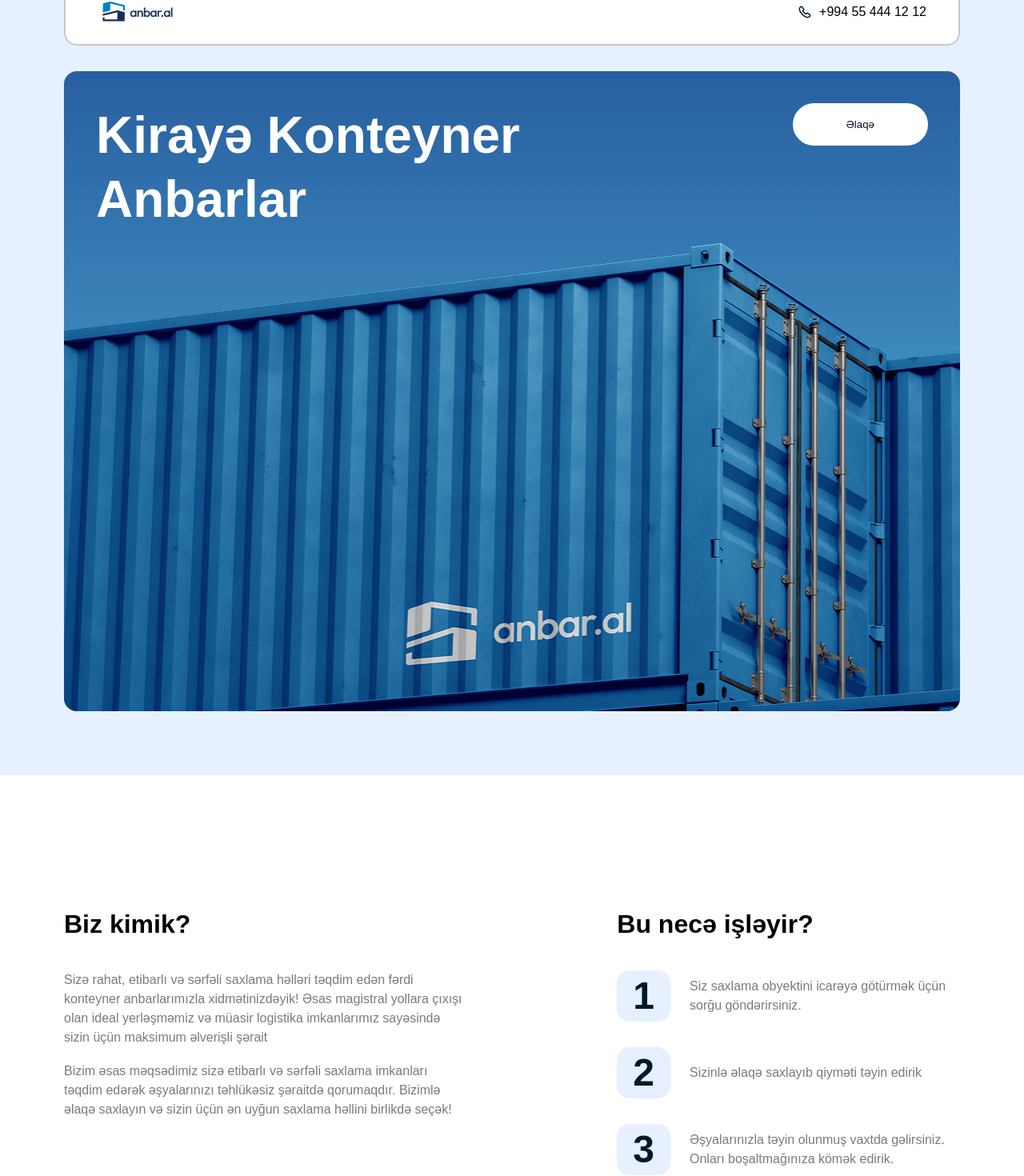
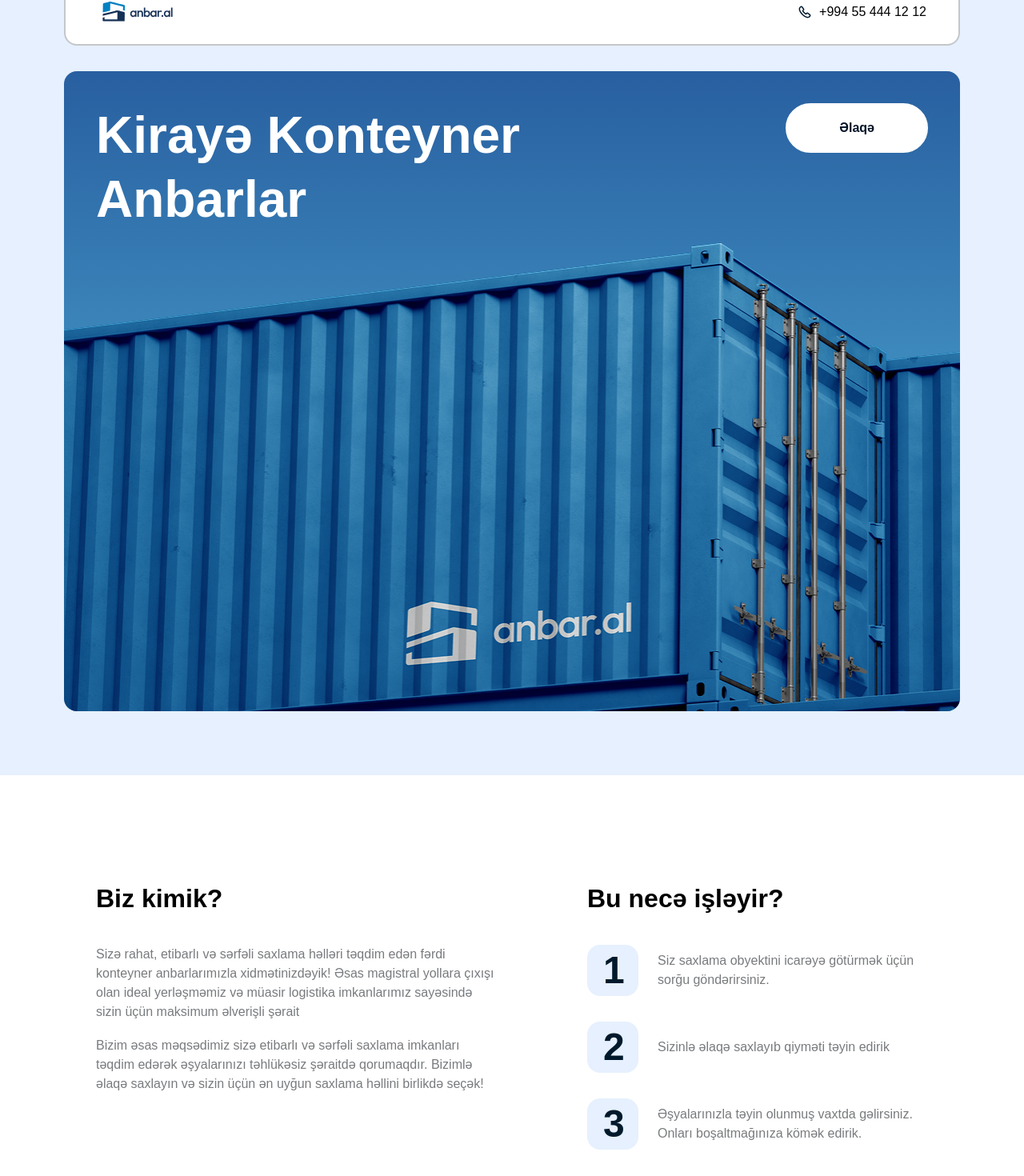
Before and after one commit to NeoNae27/anbar-site, a Next.js app: page / in a window 1280 px wide. Shown: the part 59-1529 px from the top of the page at 80% size. Built offline with nearby package versions, Linux system fonts and the light colour scheme.

Commit message:
Minor About layout fix

```diff
--- a/src/components/UserJourney/UserJourney.scss
+++ b/src/components/UserJourney/UserJourney.scss
@@ -8,10 +8,16 @@
 
   &__Id {
     display: flex;
+    width: 64px;
+    height: 64px;
     padding: 0px 20px;
     border-radius: 16px;
     color: var(--color-first-700);
     background-color: var(--color-first-100);
+
+    font-size: 3rem; // 48px
+    line-height: 4rem; // 64px
+    font-weight: 600;
   }
 
   &__stepText {
--- a/src/layout/About/About.scss
+++ b/src/layout/About/About.scss
@@ -6,7 +6,7 @@
   width: 100%;
   padding: 160px 40px;
 
-  @media (max-width: 652px) {
+  @media (max-width: 1280px) {
     padding: 128px 40px;
   }
 
@@ -19,17 +19,16 @@
     width: 100%;
     max-width: 1280px;
     flex-direction: row;
-    padding: 0px 40px;
+    padding: 0px 80px;
     justify-content: space-between;
 
-    @media (max-width: 652px) {
+    @media (width < 1280px) {
       flex-direction: column;
       gap: 64px;
     }
 
-    @media (max-width: 652px) {
-      gap: 64px;
-      padding: 0px;
+    @media (width <= 652px) {
+      padding: 0px 32px;
     }
 
     p {
@@ -42,7 +41,9 @@
   }
 
   &__description {
-    max-width: 500px;
+    @media (width >= 1280px) {
+      width: 500px;
+    }
   }
 
   &__userJourney {
--- a/src/styles/_typography.scss
+++ b/src/styles/_typography.scss
@@ -20,11 +20,7 @@ h2 {
   line-height: 4rem; // 64px
   font-weight: 600;
 
-  @media (max-width: 652px) {
-    font-size: 2rem; // 32px
-    line-height: 3.25rem; // 52px
-    font-weight: 600;
-  }
+
 }
 
 h3 {
@@ -94,21 +90,21 @@ h6 {
 }
 
 // Buttons
-.buttonLarge {
+.button-lg {
   font-family: $font-main;
   font-size: 1rem; // 16px
   line-height: 1.5rem; // 24px
   font-weight: 600;
 }
 
-.buttonMedium {
+.button-md {
   font-family: $font-main;
   font-size: 0.875rem; // 14px
   line-height: 1.375rem; // 22px
   font-weight: 600;
 }
 
-.buttonSmall {
+.button-sm {
   font-family: $font-main;
   font-size: 0.875rem; // 14px
   line-height: 1.375rem; // 22px
```
